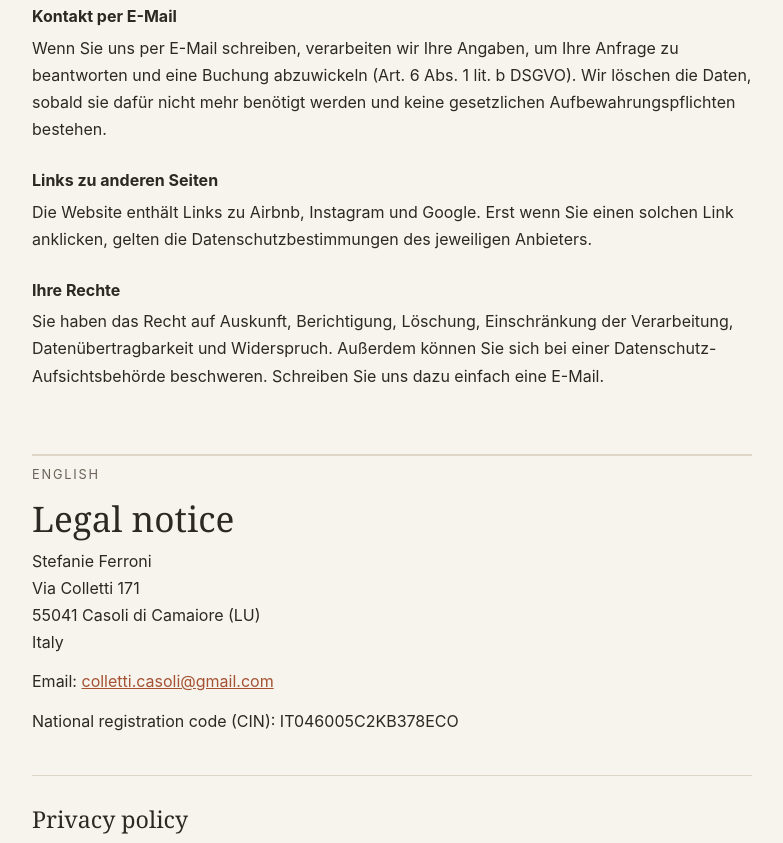
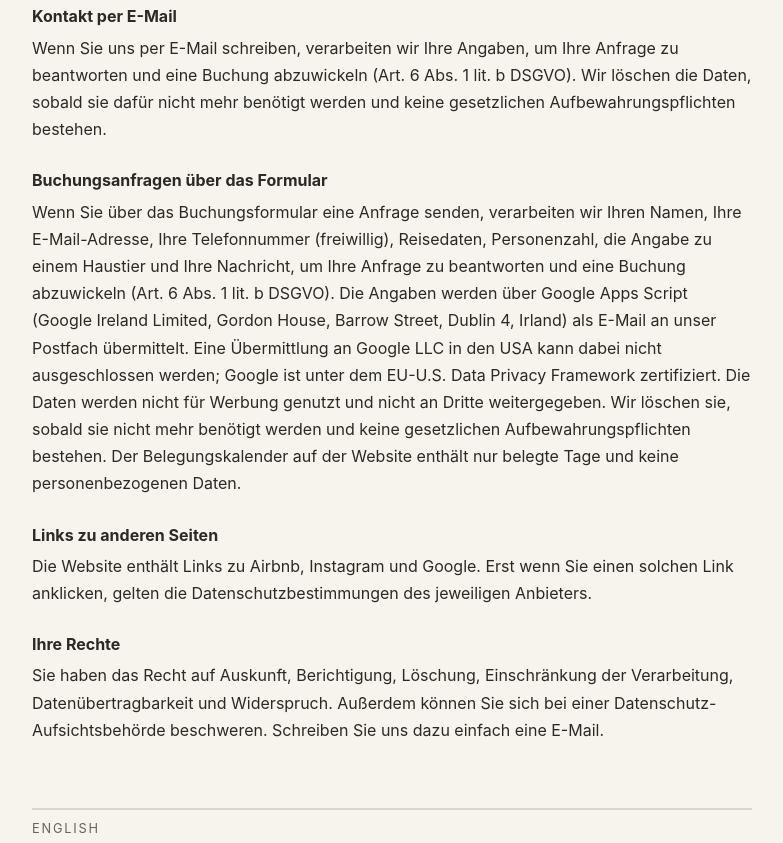
Before and after one commit to germanhosts/website-casa-colletti, a plain HTML site: page impressum.html in a window 1280 px wide. Shown: the part 1311-2154 px from the top of the page, without its empty margins (248-1031 px from the left). Drawn offline with Linux system fonts and the light colour scheme.

Commit message:
Privacy policy: booking form

```diff
--- a/impressum.html
+++ b/impressum.html
@@ -51,6 +51,8 @@
   <p>Alle Schriftarten liegen auf unserem eigenen Webspace. Beim Laden der Seite werden keine Daten an Google oder andere Schriftanbieter übertragen.</p>
   <h3>Kontakt per E-Mail</h3>
   <p>Wenn Sie uns per E-Mail schreiben, verarbeiten wir Ihre Angaben, um Ihre Anfrage zu beantworten und eine Buchung abzuwickeln (Art. 6 Abs. 1 lit. b DSGVO). Wir löschen die Daten, sobald sie dafür nicht mehr benötigt werden und keine gesetzlichen Aufbewahrungspflichten bestehen.</p>
+  <h3>Buchungsanfragen über das Formular</h3>
+  <p>Wenn Sie über das Buchungsformular eine Anfrage senden, verarbeiten wir Ihren Namen, Ihre E-Mail-Adresse, Ihre Telefonnummer (freiwillig), Reisedaten, Personenzahl, die Angabe zu einem Haustier und Ihre Nachricht, um Ihre Anfrage zu beantworten und eine Buchung abzuwickeln (Art. 6 Abs. 1 lit. b DSGVO). Die Angaben werden über Google Apps Script (Google Ireland Limited, Gordon House, Barrow Street, Dublin 4, Irland) als E-Mail an unser Postfach übermittelt. Eine Übermittlung an Google LLC in den USA kann dabei nicht ausgeschlossen werden; Google ist unter dem EU-U.S. Data Privacy Framework zertifiziert. Die Daten werden nicht für Werbung genutzt und nicht an Dritte weitergegeben. Wir löschen sie, sobald sie nicht mehr benötigt werden und keine gesetzlichen Aufbewahrungspflichten bestehen. Der Belegungskalender auf der Website enthält nur belegte Tage und keine personenbezogenen Daten.</p>
   <h3>Links zu anderen Seiten</h3>
   <p>Die Website enthält Links zu Airbnb, Instagram und Google. Erst wenn Sie einen solchen Link anklicken, gelten die Datenschutzbestimmungen des jeweiligen Anbieters.</p>
   <h3>Ihre Rechte</h3>
@@ -69,6 +71,7 @@
     <p><strong>No cookies, no tracking:</strong> We do not use cookies, analytics or advertising services.</p>
     <p><strong>Fonts:</strong> All fonts are hosted on our own web space. No data is sent to Google or other font providers.</p>
     <p><strong>Email:</strong> If you write to us, we use your details to answer your enquiry and handle your booking (Art. 6(1)(b) GDPR) and delete them when they are no longer needed.</p>
+    <p><strong>Booking form:</strong> If you send a request through the booking form, we process your name, email address, phone number (optional), travel dates, number of guests, whether you bring a pet and your message in order to answer your request and handle your booking (Art. 6(1)(b) GDPR). The details are sent to our mailbox as an email via Google Apps Script (Google Ireland Limited, Gordon House, Barrow Street, Dublin 4, Ireland). A transfer to Google LLC in the USA cannot be ruled out; Google is certified under the EU-U.S. Data Privacy Framework. The data is not used for advertising or shared with third parties, and we delete it when it is no longer needed and no legal retention period applies. The availability calendar on this website shows booked dates only and contains no personal data.</p>
     <p><strong>Links:</strong> Links to Airbnb, Instagram and Google only transfer data to those providers once you click them.</p>
     <p><strong>Your rights:</strong> You have the right to access, rectification, erasure, restriction, data portability and objection, and you may lodge a complaint with a supervisory authority. Just send us an email.</p>
   </div>
```
